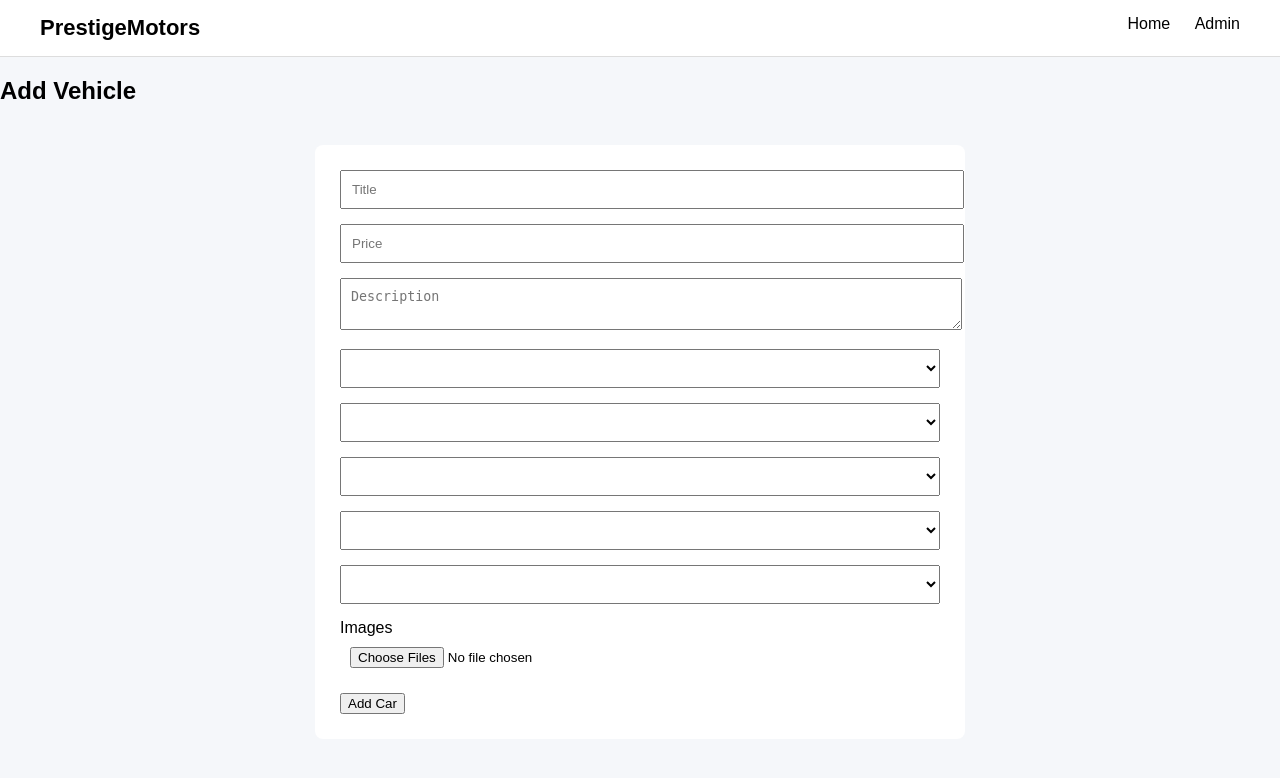
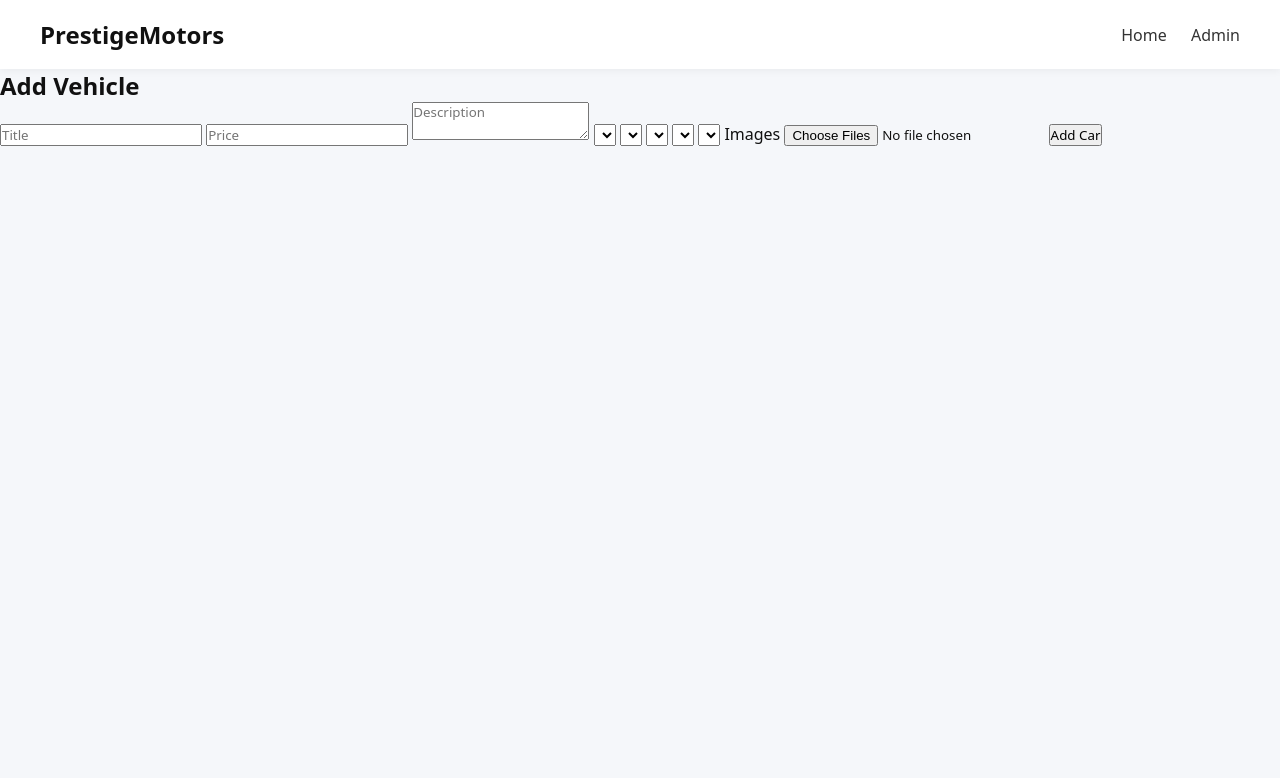
Before and after one commit to djvibez29/tomzkid-prestige-motors, a Flask app: template templates/admin.html in a window 1280 px wide. Shown: the top 778 px of the page. Run offline with Flask 3, Linux system fonts and the light colour scheme; the template is opened without the code that fills it, so the values that code supplies are empty.

Commit message:
Update style.css

```diff
--- a/static/css/style.css
+++ b/static/css/style.css
@@ -1,52 +1,80 @@
+* {
+    box-sizing: border-box;
+    margin: 0;
+    padding: 0;
+    font-family: system-ui, -apple-system, BlinkMacSystemFont;
+}
+
 body {
-    margin: 0;
-    font-family: Arial, Helvetica, sans-serif;
     background: #f5f7fa;
+    color: #111;
 }
 
 header {
     background: white;
-    padding: 15px 40px;
+    padding: 18px 40px;
+    box-shadow: 0 2px 8px rgba(0,0,0,.05);
     display: flex;
     justify-content: space-between;
-    border-bottom: 1px solid #ddd;
+    align-items: center;
 }
 
 .logo {
+    font-size: 24px;
     font-weight: 700;
-    font-size: 22px;
 }
 
 nav a {
     margin-left: 20px;
     text-decoration: none;
-    color: black;
+    color: #333;
+    font-weight: 500;
 }
 
 .search-bar {
     background: white;
-    padding: 20px;
-    margin: 20px;
-    border-radius: 8px;
+    padding: 18px;
+    display: grid;
+    grid-template-columns: repeat(auto-fit,minmax(130px,1fr));
+    gap: 12px;
+    border-radius: 12px;
+    margin: 25px;
+    box-shadow: 0 8px 30px rgba(0,0,0,.06);
 }
 
 .search-bar input,
-.search-bar select {
-    padding: 10px;
+.search-bar select,
+.search-bar button {
+    padding: 12px;
+    border-radius: 8px;
+    border: 1px solid #ddd;
+}
+
+.search-bar button {
+    background: #0a58ff;
+    color: white;
+    border: none;
+    font-weight: bold;
+    cursor: pointer;
 }
 
 .grid {
     display: grid;
-    grid-template-columns: repeat(auto-fill,minmax(280px,1fr));
-    gap: 20px;
-    padding: 20px;
+    grid-template-columns: repeat(auto-fill,minmax(270px,1fr));
+    gap: 24px;
+    padding: 30px;
 }
 
 .car-card {
     background: white;
-    border-radius: 10px;
+    border-radius: 14px;
     overflow: hidden;
-    box-shadow: 0 3px 10px rgba(0,0,0,.1);
+    box-shadow: 0 10px 30px rgba(0,0,0,.08);
+    transition: .25s;
+}
+
+.car-card:hover {
+    transform: translateY(-6px);
 }
 
 .car-card img {
@@ -55,28 +83,43 @@ nav a {
     object-fit: cover;
 }
 
+.car-card h3 {
+    padding: 12px 14px 4px;
+}
+
 .price {
-    font-weight: bold;
-    color: green;
+    padding: 0 14px;
+    color: #0a58ff;
+    font-weight: 700;
 }
 
 .meta {
-    font-size: 13px;
-    opacity: .7;
+    padding: 6px 14px;
+    color: #666;
+    font-size: 14px;
 }
 
-.admin-form {
-    max-width: 600px;
-    margin: 40px auto;
-    background: white;
-    padding: 25px;
-    border-radius: 8px;
+.card-actions {
+    padding: 12px 14px 16px;
 }
 
-.admin-form input,
-.admin-form select,
-.admin-form textarea {
-    width: 100%;
-    margin-bottom: 15px;
-    padding: 10px;
+.save-btn {
+    text-decoration: none;
+    font-weight: 600;
+    color: #0a58ff;
 }
+
+.pagination {
+    display: flex;
+    justify-content: center;
+    gap: 14px;
+    margin-bottom: 40px;
+}
+
+.pagination a {
+    padding: 10px 16px;
+    background: white;
+    border-radius: 6px;
+    text-decoration: none;
+    box-shadow: 0 4px 12px rgba(0,0,0,.08);
+}
```
